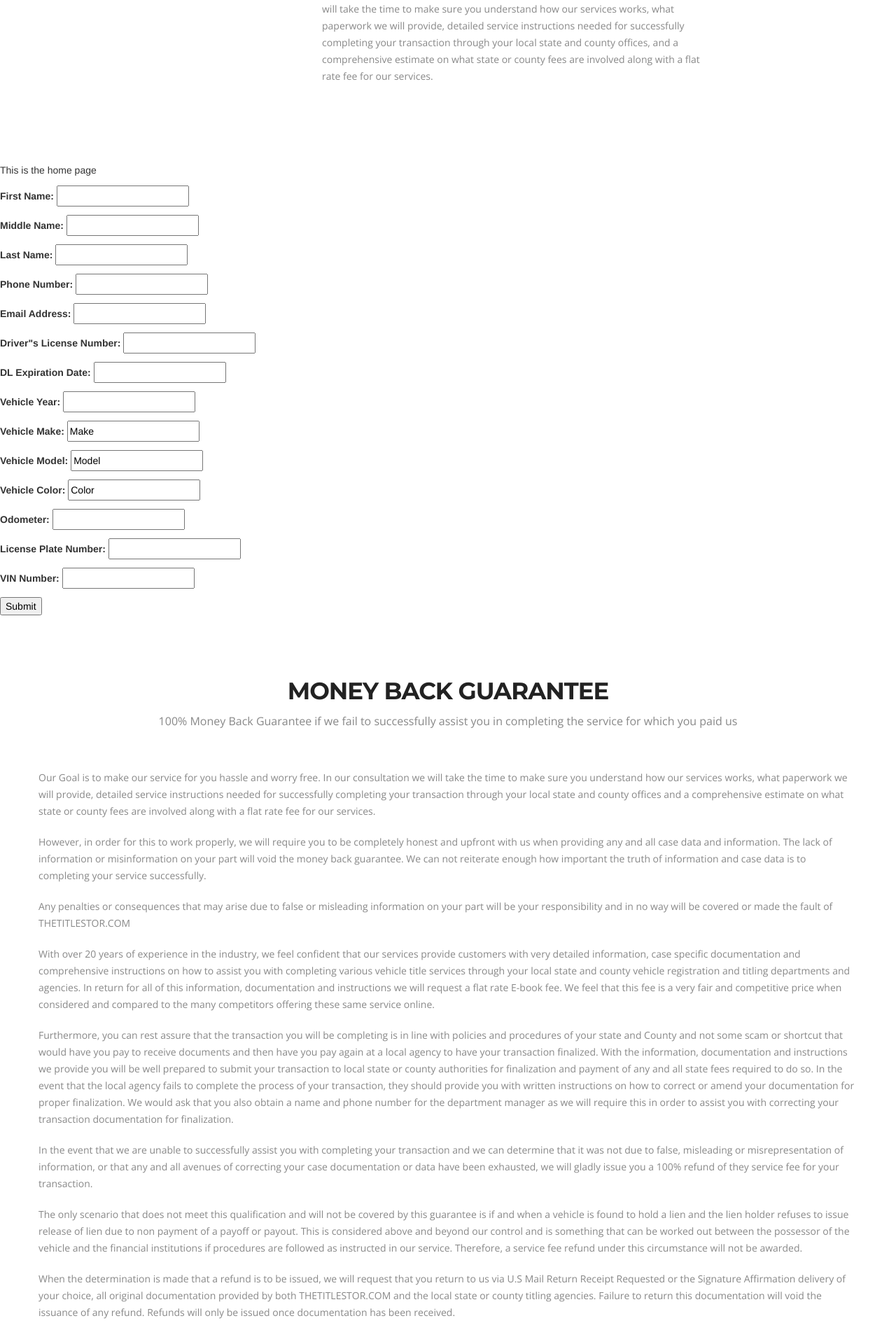
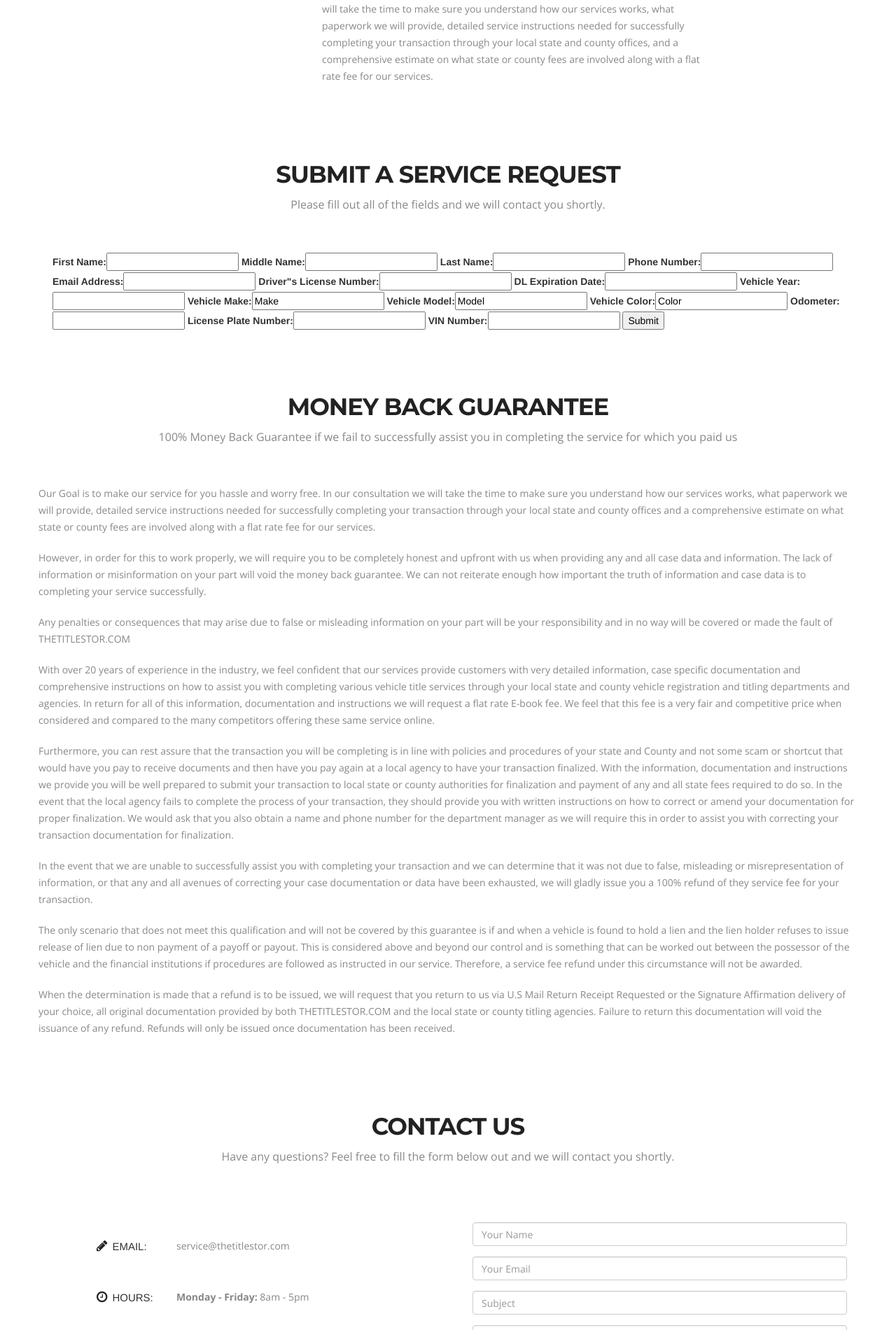
Before and after one commit to gmartinez31/TitleStore, a Django app: template titlestor/templates/index.html in a window 1280 px wide. Shown: the part 2468-4368 px from the top of the page at 70% size. Run offline with Django 3.2, Linux system fonts and the light colour scheme; the template is opened without the code that fills it: values that come from a table or form of the project are taken from there, others are empty; parts of the project's set-up code (start-up, migrations or seed data) failed here and were passed over.

Commit message:
started on the css for model form

```diff
--- a/titlestor/static/titlestor/css/style.css
+++ b/titlestor/static/titlestor/css/style.css
@@ -642,9 +642,6 @@ border: 2px solid #fff;
 	padding:25px 0 100px;
 }
 
-.main-section.contact{
-	background:url(../img/bg-map.png) left 190px no-repeat;
-}
 .contact-info-box{
 	font-size:15px;
 	margin:0 0 14px 68px;
@@ -710,15 +707,11 @@ border: 2px solid #fff;
 .facebook a:hover {
 	background: #3b5998;
 }
-.pinterest a:hover {
-	background: #cb2026;
-}
 .gplus a:hover {
 	background: #dd4b39;
 }
-.dribbble a:hover {
-	background: #ea4c89;
-}
+
+/* CONTACT FORM  */
 
 .form{
 	margin:0 66px 0 30px;
--- a/titlestor/templates/index.html
+++ b/titlestor/templates/index.html
@@ -5,17 +5,18 @@
 {% endblock %}
 
 {% block content %}
-
-    <p>This is the home page</p>
-    <form action='{url "confirmation"}' method='POST'>
-        {% csrf_token %}
-        <!-- {% for field in Cform.fields %}
-
-        {% endfor %} -->
-        {{ Cform.as_p }}
-        {{ Vform.as_p }}
-        <button type='submit'>Submit</button>
-    </form>
-<!-- stuff -->
-
+<div class="container">
+    <h2 id='services'>Submit a Service Request</h2>
+    <h6 id='servsum'>Please fill out all of the fields and we will contact you shortly.</h6>
+    <div class="row">
+        <div class="form">
+            <form action="{url 'confirmation'}" method="POST" class="contactForm">
+                {% csrf_token %}
+                {{ Cform }}
+                {{ Vform }}
+                <button type='submit'>Submit</button>
+            </form>
+        </div>
+    </div>
+</div>
 {% endblock %}
--- a/titlestor/urls.py
+++ b/titlestor/urls.py
@@ -4,5 +4,4 @@ from . import views
 
 urlpatterns = [
     url(r'^$', views.index, name='index'),
-    url(r'^about$', views.about),
 ]
```
